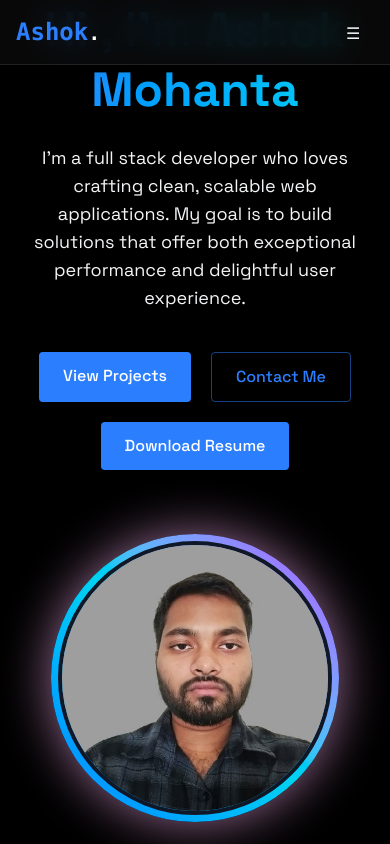
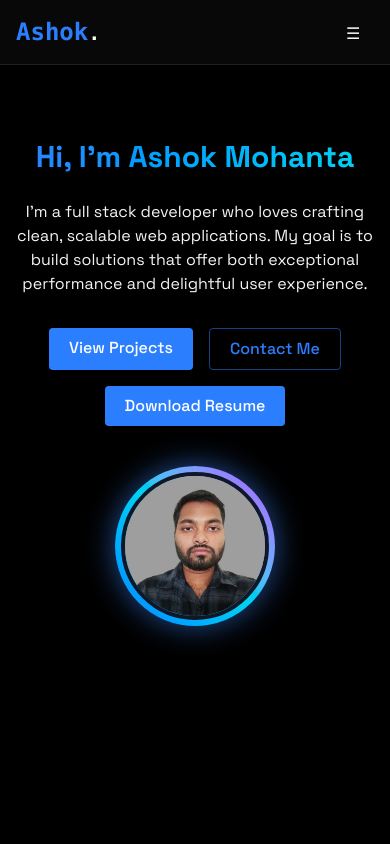
Before and after one commit to ASHOK-MOHANTA/Ashok-Portfolio, a React (Vite) app: page / in a window 390 px wide. Shown: the top 844 px of the page. Built offline with nearby package versions, Linux system fonts and the light colour scheme.

Commit message:
Improve Responsiveness of website for mobile

```diff
--- a/src/Compinents/MobileMenu.jsx
+++ b/src/Compinents/MobileMenu.jsx
@@ -20,8 +20,8 @@ export const MobileMenu = ({ menuOpen, setmenuOpen }) => {
         &times;
       </button>
 
-      <a href="#Home" className="font-mono text-xl font-bold text-white mb-6">
-        Pedro<span className="text-blue-500">.tech</span>
+      <a href="#Home" className="font-mono text-xl font-bold text-blue-500 mb-6">
+        Ashok<span className="text-white">.</span>
       </a>
 
       <div className="flex flex-col items-center space-y-6">
--- a/src/Compinents/RevealOnScroll.jsx
+++ b/src/Compinents/RevealOnScroll.jsx
@@ -12,12 +12,16 @@ export const RevealOnScroll = ({ children }) => {
       },
       { threshold: 0.2, rootMargin: "0px 0px -50px 0px" }
     );
+
     if (ref.current) observer.observe(ref.current);
     return () => observer.disconnect();
   }, []);
 
   return (
-    <div ref={ref} className="reveal">
+    <div
+      ref={ref}
+      className="reveal w-full max-w-full overflow-x-hidden"
+    >
       {children}
     </div>
   );
--- a/src/Compinents/sections/Contact.jsx
+++ b/src/Compinents/sections/Contact.jsx
@@ -79,7 +79,7 @@ export const Contact = () => {
                 rows={6}
                 required
                 value={formData.message}
-                className="w-full bg-white/5 border border-white/10 rounded-lg px-50 py-3 text-white transition focus:outline-none focus:border-blue-500 focus:bg-blue-500/5"
+                className="w-full bg-white/5 border border-white/10 rounded-lg px-4 py-3 text-white transition focus:outline-none focus:border-blue-500 focus:bg-blue-500/5"
                 placeholder="Your Message...."
                 onChange={(e) =>
                   setFormData({ ...formData, message: e.target.value })
--- a/src/Compinents/sections/Home.jsx
+++ b/src/Compinents/sections/Home.jsx
@@ -1,60 +1,53 @@
 import { RevealOnScroll } from "../RevealOnScroll";
-import Profile from "../../assets/Ashok Image.jpg"
+import Profile from "../../assets/Ashok.jpg"; // renamed without space
 
 export const Home = () => {
   return (
     <section
       id="home"
-      className="min-h-screen flex flex-col lg:flex-row items-center justify-center relative px-6 lg:px-20"
+      className="min-h-screen flex flex-col lg:flex-row items-center justify-center gap-10 relative px-4 sm:px-6 lg:px-20 overflow-x-hidden"
     >
       {/* Left Content */}
       <RevealOnScroll>
-        <div className="text-center lg:text-left z-10 flex-1  ">
-          <h1 className="text-5xl md:text-7xl font-bold mb-6 bg-gradient-to-r from-blue-500 to-cyan-400 bg-clip-text text-transparent leading-tight">
-            Hi , I'm Ashok Mohanta
+        <div className="text-center lg:text-left z-10 max-w-xl lg:max-w-3xl">
+          <h1 className="text-3xl sm:text-4xl md:text-6xl font-bold mb-6 bg-gradient-to-r from-blue-500 to-cyan-400 bg-clip-text text-transparent leading-tight">
+            Hi, I'm Ashok Mohanta
           </h1>
-          <p className="text-gray-100 text-lg mb-8 max-w-lg ml-0">
+          <p className="text-gray-100 text-base sm:text-lg mb-8">
             I'm a full stack developer who loves crafting clean, scalable web
             applications. My goal is to build solutions that offer both
             exceptional performance and delightful user experience.
           </p>
 
           {/* Buttons */}
-          <div className="flex flex-wrap justify-center lg:justify-start gap-5 ml-0 mt-10">
+          <div className="flex flex-wrap justify-center lg:justify-start gap-4 sm:gap-5 mt-6">
             <a
               href="#projects"
-              className="bg-blue-500 text-white py-3 px-6 rounded font-medium transition relative overflow-hidden hover:-translate-y-0.5 hover:shadow-[0_0_15px_rgba(59,130,246,0.4)]"
+              className="bg-blue-500 text-white py-2 px-5 sm:py-3 sm:px-6 rounded font-medium transition relative overflow-hidden hover:-translate-y-0.5 hover:shadow-[0_0_15px_rgba(59,130,246,0.4)]"
             >
               View Projects
             </a>
             <a
               href="#contact"
-              className="border border-blue-500/50 text-blue-500 py-3 px-6 rounded font-medium transition-all duration-200 hover:-translate-y-0.5 hover:shadow-[0_0_15px_rgba(59,130,246,0.2)] hover:bg-blue-500/10"
+              className="border border-blue-500/50 text-blue-500 py-2 px-5 sm:py-3 sm:px-6 rounded font-medium transition-all duration-200 hover:-translate-y-0.5 hover:shadow-[0_0_15px_rgba(59,130,246,0.2)] hover:bg-blue-500/10"
             >
               Contact Me
             </a>
-
-
             <a
               href="https://drive.google.com/file/d/1zKMZ3dXJlYLDDYVBurA78IUpebpDWkOn/view?usp=sharing"
               target="_blank"
               rel="noopener noreferrer"
-              className="bg-blue-500 text-white py-3 px-6 rounded font-medium transition relative overflow-hidden hover:-translate-y-0.5 hover:shadow-[0_0_15px_rgba(59,130,246,0.4)]"
+              className="bg-blue-500 text-white py-2 px-5 sm:py-3 sm:px-6 rounded font-medium transition relative overflow-hidden hover:-translate-y-0.5 hover:shadow-[0_0_15px_rgba(59,130,246,0.4)]"
             >
               Download Resume
             </a>
-
-          </div>
-
-          <div className="mt-6 ml-17">
-
           </div>
         </div>
       </RevealOnScroll>
 
       {/* Right Hero Image with Circle Frame */}
-      <div className="flex-1 mt-10 lg:mt-0 flex justify-center">
-        <div className="relative w-72 h-72 md:w-96 md:h-96 rounded-full bg-gradient-to-tr from-blue-500 via-cyan-400 to-purple-500 p-[7px] shadow-[0_0_50px_rgba(500,180,246,0.6)]">
+      <div className="flex justify-center">
+        <div className="relative w-40 h-40 sm:w-56 mb-20 sm:h-56 md:w-50 md:h-50 lg:w-[23rem] lg:h-[23rem] rounded-full bg-gradient-to-tr from-blue-500 via-cyan-400 to-purple-500 p-[6px] shadow-[0_0_30px_rgba(59,130,246,0.6)]">
   <img
     src={Profile}
     alt="Hero"
```
Also changed, not shown: src/assets/Ashok.jpg (renamed from src/assets/Ashok Image.jpg). Lines whose indentation alone changed are shown as unchanged.
